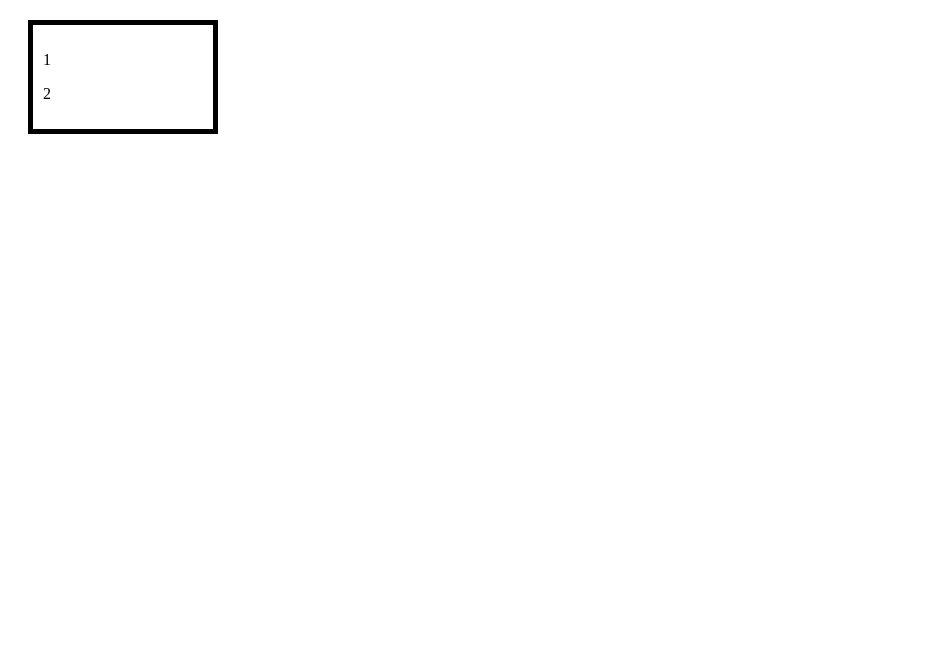
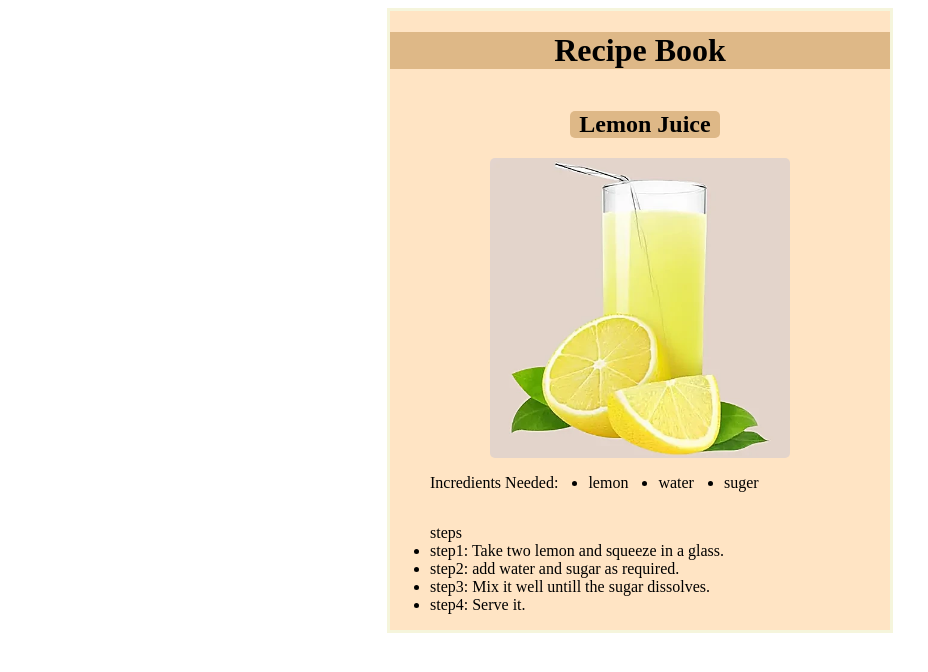
Before and after one commit to sk-akshaya/recipe-book, a plain HTML site: page index.html in a window 1280 px wide. Shown: the whole page, without its empty margins (0-928 px from the left). Drawn offline with Linux system fonts and the light colour scheme.

Commit message:
completed recipe book

```diff
--- a/index.html
+++ b/index.html
@@ -4,14 +4,27 @@
     <meta charset="UTF-8">
     <meta name="viewport" content="width=device-width, initial-scale=1.0">
     <title>Document</title>
+    <link rel="stylesheet" href="./style.css">
 </head>
 <body>
-    <style>
-        div{ width:160px; padding:10px; border:5px solid; margin:20px}
-    </style>
-    <div>
-        <p>1</p>
-        <p>2</p>
+    <div class="recipe1">
+<h1>Recipe Book</h1>
+<h2>Lemon Juice</h2>
+<img src="./images/40254858_3-fresho-lemon-juice-rich-in-vitamin-c-great-for-skin.webp" alt="image of lemon juice">
+<ul class="needs">Incredients Needed:
+    <li>lemon</li>
+    <li>water</li>
+    <li>suger</li>
+</ul>
+<ul>steps
+    <li>step1: Take two lemon and squeeze in a glass.</li>
+    <li>step2: add water and sugar as required.</li>
+    <li>step3: Mix it well untill the sugar dissolves.</li>
+    <li>step4: Serve it.</li>
+
+</ul>
+
     </div>
+    <script src="./script.js"></script>
 </body>
 </html>
--- /dev/null
+++ b/script.js
@@ -0,0 +1,4 @@
+const need=document.getElementsByClassName(".needs");
+const item1=document.createElement("li");
+item1.textContent="salt";
+need.appendchild(item1);
--- a/style.css
+++ b/style.css
@@ -0,0 +1,31 @@
+.recipe1{
+    width:500px;
+    display: grid;
+    border: 3px solid;
+    margin:0 auto;
+    background-color: bisque;
+    border-color: beige;
+}
+img{
+    width:300px;
+    border-radius: 5px;
+    margin-left: 100px;
+
+}
+h1{
+    text-align: center;
+    background-color: burlywood;
+}
+
+h2{
+    background-color: burlywood;
+    width:150px;
+    border-radius: 5px;
+    text-align: center;
+    margin-left: 180px;
+}
+
+.needs{
+    display: flex;
+    gap:30px;
+}
```
Also changed, not shown: images/40254858_3-fresho-lemon-juice-rich-in-vitamin-c-great-for-skin.webp (added).
